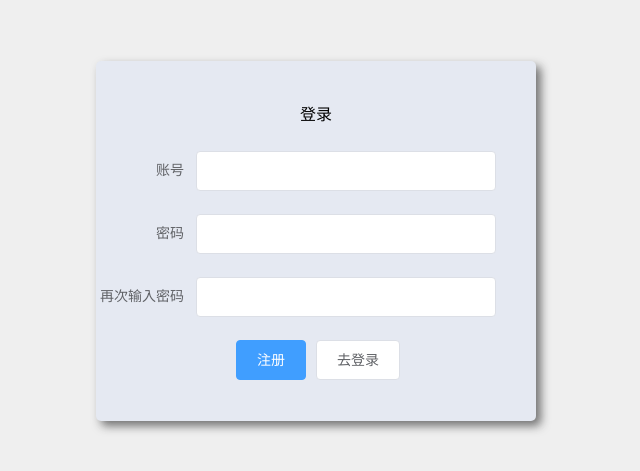
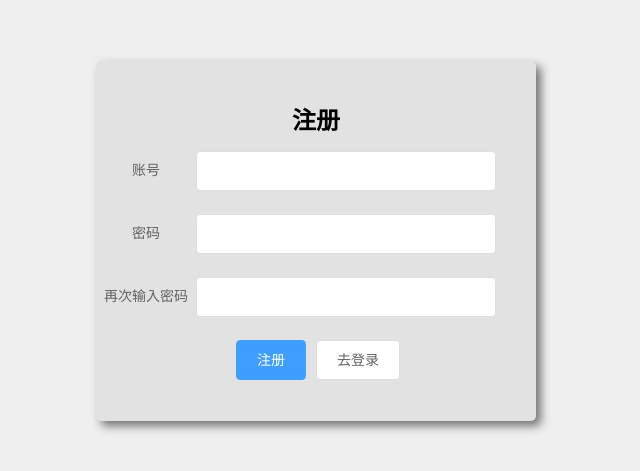
Before and after one commit to FZUSESPR21/meeting-system-5, a Vue app in the folder meeting/: page /#/Register in a window 1280 px wide. Shown: the part 169-640 px from the top of the page, without its empty margins (324-964 px from the left). Built offline with nearby package versions, Linux system fonts and the light colour scheme.

Commit message:
居中对齐

```diff
--- a/meeting/src/views/register/Register.vue
+++ b/meeting/src/views/register/Register.vue
@@ -1,16 +1,16 @@
 <template>
   <div id="register-container">
     <div style="text-align: center;height: 50px;padding-left:40px">
-      登录
+      <h2>注册</h2>
     </div>
     <el-form :model="ruleForm" status-icon :rules="rules" ref="ruleForm" label-width="100px" class="demo-ruleForm">
-      <el-form-item label="账号" prop="user">
+      <el-form-item label="账号" class="label" prop="user" :header-cell-style="{'text-align':'center'}">
         <el-input type="text" v-model="ruleForm.user" autocomplete="off"></el-input>
       </el-form-item>
-      <el-form-item label="密码" prop="pass">
+      <el-form-item label="密码" class="label" prop="pass" :header-cell-style="{'text-align':'center'}">
         <el-input type="password" v-model="ruleForm.pass" autocomplete="off"></el-input>
       </el-form-item>
-      <el-form-item label="再次输入密码" prop="pass2">
+      <el-form-item label="再次输入密码" class="label" prop="pass2">
         <el-input type="password" v-model="ruleForm.pass2" autocomplete="off"></el-input>
       </el-form-item>
 <!--      <el-form-item label="年龄" prop="age">-->
@@ -93,14 +93,14 @@
   }
 </script>
 
-<style scoped>
+<style>
   body{
     margin: 0;
   }
   #register-container{
     width: 400px;
     height: 320px;
-    background: #e5e9f2;
+    background: #e2e2e2;
     position: absolute;
     left: 50%;
     top: 50%;
@@ -111,4 +111,8 @@
     padding-right: 40px;
     box-shadow:rgba(36, 36, 36, 0.61) 5px 5px 10px ;
   }
+.label .el-form-item__label {
+  text-align: center;
+  padding-right: 0;
+}
 </style>
```
